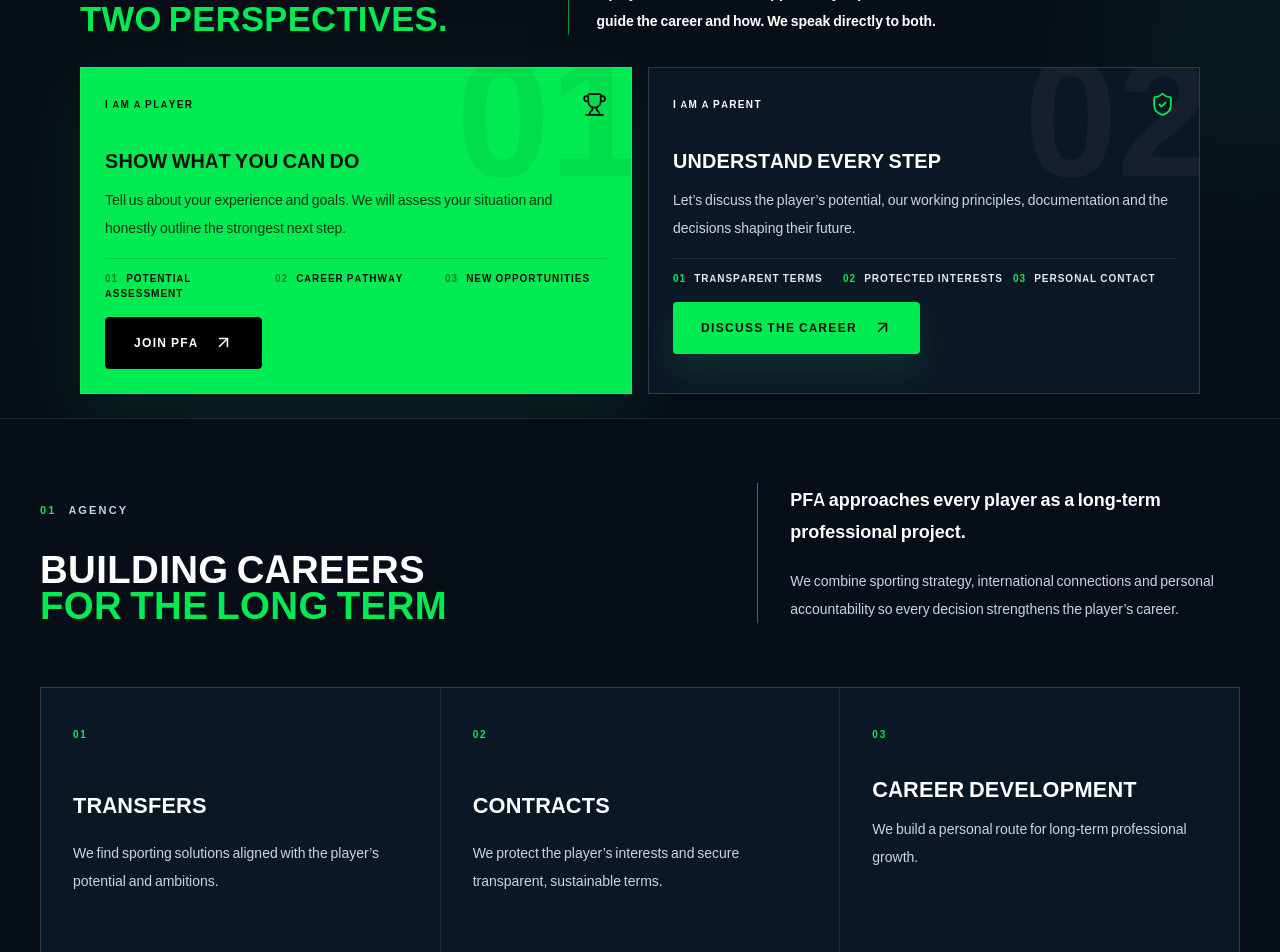
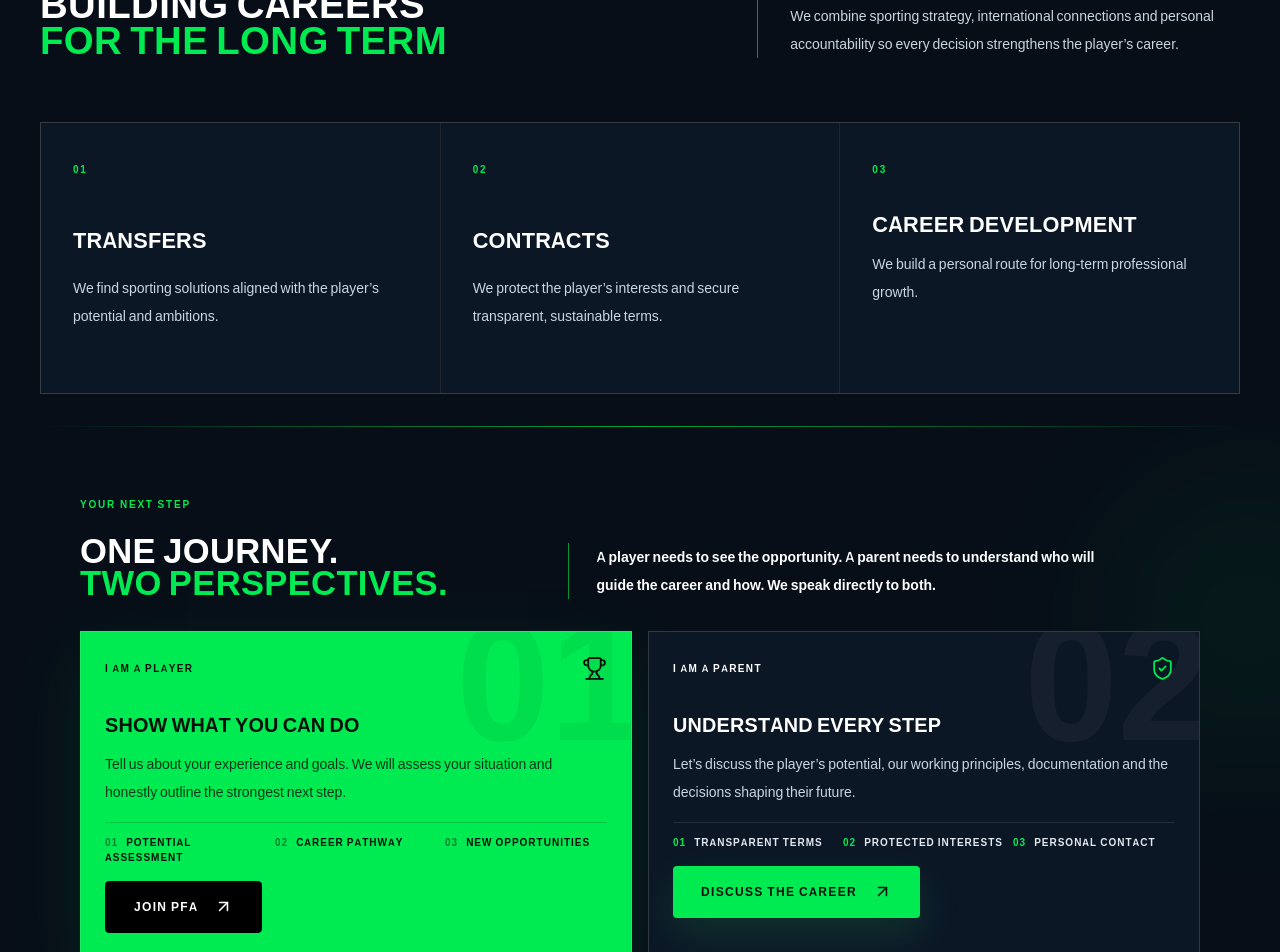
Before and after one commit to malinkavip67/pfa-site_, a Next.js app: page /en in a window 1280 px wide. Shown: the part 900-1852 px from the top of the page. Built offline with nearby package versions, Linux system fonts and the light colour scheme.

Commit message:
Refine homepage content flow

```diff
--- a/app/en/page.tsx
+++ b/app/en/page.tsx
@@ -19,5 +19,5 @@ export const metadata: Metadata = createPageMetadata({
 });
 
 export default function EnglishHomePage() {
-  return <><Hero locale="en" /><HeroStats stats={englishStats} locale="en" /><AudiencePaths locale="en" /><About directions={englishAboutDirections} locale="en" /><FeatureStatement locale="en" /><Services services={englishServices} locale="en" /><FeaturedPlayers players={englishPlayers} locale="en" /><Partners partners={englishPartners} locale="en" /><CTA locale="en" /></>;
+  return <><Hero locale="en" /><HeroStats stats={englishStats} locale="en" /><About directions={englishAboutDirections} locale="en" /><AudiencePaths locale="en" /><FeatureStatement locale="en" /><Services services={englishServices} locale="en" /><FeaturedPlayers players={englishPlayers} locale="en" /><Partners partners={englishPartners} locale="en" /><CTA locale="en" /></>;
 }
--- a/app/page.tsx
+++ b/app/page.tsx
@@ -23,5 +23,5 @@ export const metadata: Metadata = createPageMetadata({
 
 export default async function HomePage() {
   const players = await getPlayers();
-  return <><Hero /><HeroStats stats={stats} /><AudiencePaths /><About directions={aboutDirections} /><FeatureStatement /><Services services={services} /><FeaturedPlayers players={players} /><Partners partners={partners} /><CTA /></>;
+  return <><Hero /><HeroStats stats={stats} /><About directions={aboutDirections} /><AudiencePaths /><FeatureStatement /><Services services={services} /><FeaturedPlayers players={players} /><Partners partners={partners} /><CTA /></>;
 }
--- a/components/home/About.tsx
+++ b/components/home/About.tsx
@@ -13,7 +13,7 @@ interface Props {
 
 export default function About({ directions, locale = "ru" }: Props) {
   return (
-    <section id="agency" aria-labelledby="agency-title" className="scroll-mt-24 bg-[#070e18] pb-32 pt-16 max-md:pb-20 max-md:pt-16">
+    <section id="agency" aria-labelledby="agency-title" className="scroll-mt-24 bg-[#070e18] pb-8 pt-16 max-md:pb-8 max-md:pt-16">
       <Container>
         <AnimatedReveal className="grid grid-cols-[1.15fr_.85fr] items-end gap-16 max-lg:grid-cols-1 max-lg:gap-9">
           <div>
--- a/components/home/AudiencePaths.tsx
+++ b/components/home/AudiencePaths.tsx
@@ -120,7 +120,7 @@ export default function AudiencePaths({ locale = "ru" }: Props) {
 
   return (
     <>
-      <section id="choose-your-path" aria-labelledby="audience-paths-title" className="relative scroll-mt-20 overflow-hidden border-b border-white/10 bg-[#070e18] pb-6 pt-18 max-md:pb-6 max-md:pt-12">
+      <section id="choose-your-path" aria-labelledby="audience-paths-title" className="relative scroll-mt-20 overflow-hidden border-b border-white/10 bg-[#070e18] pb-6 pt-16 max-md:pb-6 max-md:pt-12">
       <div aria-hidden="true" className="absolute left-1/2 top-0 h-px w-[min(1280px,calc(100%-5rem))] -translate-x-1/2 bg-gradient-to-r from-transparent via-pfa-accent/70 to-transparent max-md:w-[calc(100%-2.5rem)]" />
       <div aria-hidden="true" className="absolute -right-32 top-8 h-80 w-80 rounded-full bg-pfa-accent/[.045] blur-3xl" />
 
```
Also changed, not shown: 1 other file (tests, documents, lock files or other folders).
